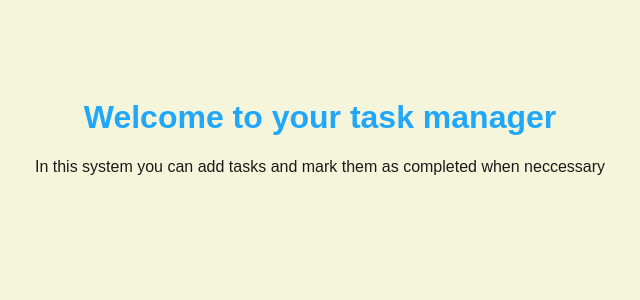
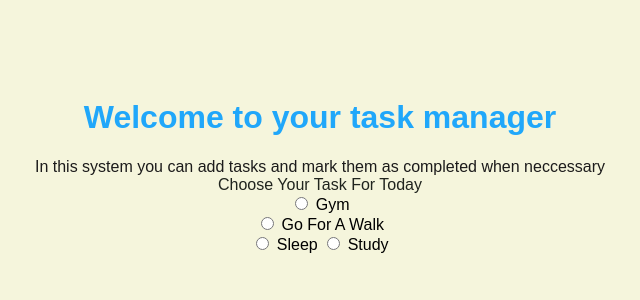
Before and after one commit to danielikenga/Taskmanager, a Flask app: page / in a window 1280 px wide. Shown: the top 300 px of the page, without its empty margins (320-960 px from the left). Run offline with Flask 3, Linux system fonts and the light colour scheme.

Commit message:
added tasks options for user

```diff
--- a/static/style.css
+++ b/static/style.css
@@ -9,6 +9,10 @@ h1 {
     color: #20a7fa;
 }
 
-p{
+p1{
     color: #1c1b1b;
 }
+
+p2{
+    color: #20241e;
+}
--- a/templates/index.html
+++ b/templates/index.html
@@ -7,8 +7,18 @@
 </head>
 <body>
 <h1> Welcome to your task manager </h1>
-<p> In this system you can add tasks and mark them as completed when neccessary</p>
+<p1> In this system you can add tasks and mark them as completed when neccessary</p1><br>
 </body>
-
+<p2> Choose Your Task For Today</p2>
+<form>
+  <input type="radio" id="gym" name="task_choice" value="Gym">
+  <label for="gym">Gym</label><br>
+  <input type="radio" id="go For A Walk" name="task_choice" value="Go For A Walk">
+  <label for="go For A Walk">Go For A Walk</label><br>
+  <input type="radio" id="sleep" name="task_choice" value="Sleep">
+  <label for="sleep">Sleep</label>
+    <input type="radio" id="study" name="task_choice" value="Study">
+    <label for="study">Study</label>
+</form>
 
 </html>
```
